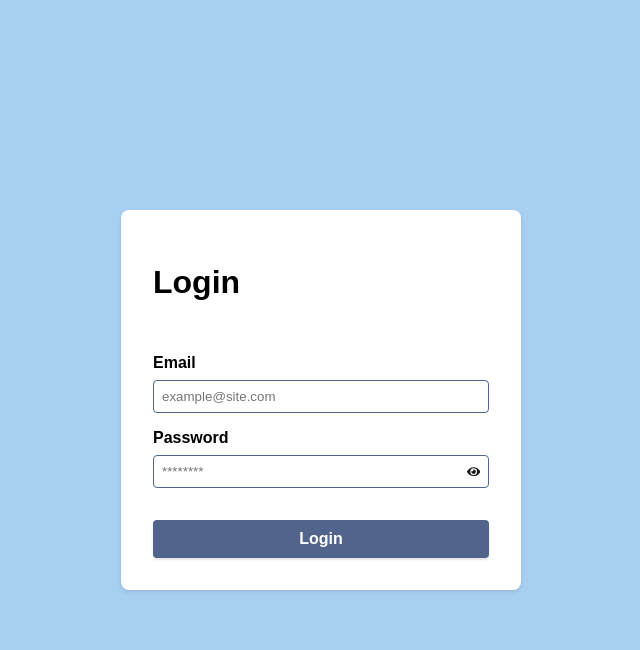
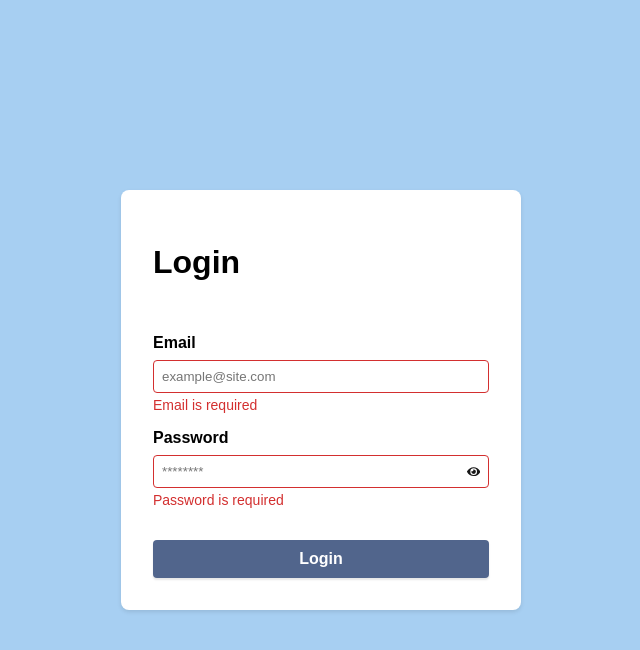
Before and after one commit to gaoliver/bridgefund-assessment-parking-business, a Next.js app: page /login in a window 1280 px wide. Both pictures are taken after a click on the button "Login". Shown: the top 650 px of the page, without its empty margins (319-959 px from the left). Built offline with nearby package versions, Linux system fonts and the light colour scheme; no server answers.

Commit message:
feat: Update TextInput component to display error messages

```diff
--- a/src/components/molecules/TextInput/TextInput.module.css
+++ b/src/components/molecules/TextInput/TextInput.module.css
@@ -31,3 +31,14 @@
   border: none;
   cursor: pointer;
 }
+
+.error {
+  color: var(--color-danger);
+  border-color: var(--color-danger);
+}
+
+.error_message {
+  color: var(--color-danger);
+  font-size: 0.875rem;
+  margin-top: var(--spacing-xxs);
+}
--- a/src/components/molecules/TextInput/TextInput.tsx
+++ b/src/components/molecules/TextInput/TextInput.tsx
@@ -4,11 +4,13 @@ import { FaEye, FaEyeSlash } from "react-icons/fa";
 
 export interface TextInputProps extends React.HTMLProps<HTMLInputElement> {
   label?: string;
+  error?: string;
 }
 
 export const TextInput: React.FC<TextInputProps> = ({
   label,
   name,
+  error,
   ...props
 }) => {
   const [isVisible, setIsVisible] = useState(false);
@@ -16,14 +18,18 @@ export const TextInput: React.FC<TextInputProps> = ({
   return (
     <div className={styles.component}>
       <label htmlFor={name}>{label}</label>
-      <div className={styles.field_wrapper}>
+
+      <div className={`${styles.field_wrapper}${error ? ` ${styles.error}` : ""}`}>
         <input
           name={name}
           className={styles.field}
           {...props}
           type={isVisible ? "text" : props.type}
-          placeholder={props.type === "password" ? "********" : props.placeholder}
+          placeholder={
+            props.type === "password" ? "********" : props.placeholder
+          }
         />
+
         {props.type === "password" && (
           <button
             type="button"
@@ -34,6 +40,8 @@ export const TextInput: React.FC<TextInputProps> = ({
           </button>
         )}
       </div>
+
+      {error && <span className={styles.error_message}>{error}</span>}
     </div>
   );
 };
--- a/src/pages/login.tsx
+++ b/src/pages/login.tsx
@@ -11,8 +11,8 @@ import { getSession } from "next-auth/react";
 import { useEffect, useState } from "react";
 
 const schema = yup.object().shape({
-  email: yup.string().email().required(),
-  password: yup.string().required(),
+  email: yup.string().email().required("Email is required"),
+  password: yup.string().required("Password is required"),
 });
 
 type PageProps = InferGetServerSidePropsType<typeof getServerSideProps>;
@@ -21,7 +21,7 @@ const Page: NextPage<PageProps> = () => {
   const [isLoading, setIsLoading] = useState(false);
   const [errorMessage, setErrorMessage] = useState("");
 
-  const { handleChange, values, handleSubmit } =
+  const { handleChange, values, handleSubmit, errors } =
     useFormik<LoginWithPasswordDto>({
       initialValues: {
         email: "",
@@ -64,6 +64,7 @@ const Page: NextPage<PageProps> = () => {
             placeholder="example@site.com"
             value={values.email}
             onChange={handleChange}
+            error={errors.email}
           />
           <TextInput
             label="Password"
@@ -71,6 +72,7 @@ const Page: NextPage<PageProps> = () => {
             type="password"
             value={values.password}
             onChange={handleChange}
+            error={errors.password}
           />
         </div>
 
@@ -79,6 +81,7 @@ const Page: NextPage<PageProps> = () => {
         <Button variant="primary" onClick={() => handleSubmit()}>
           Login
         </Button>
+
         {isLoading && (
           <div className={styles.loader_wrapper}>
             <Loader />
```
